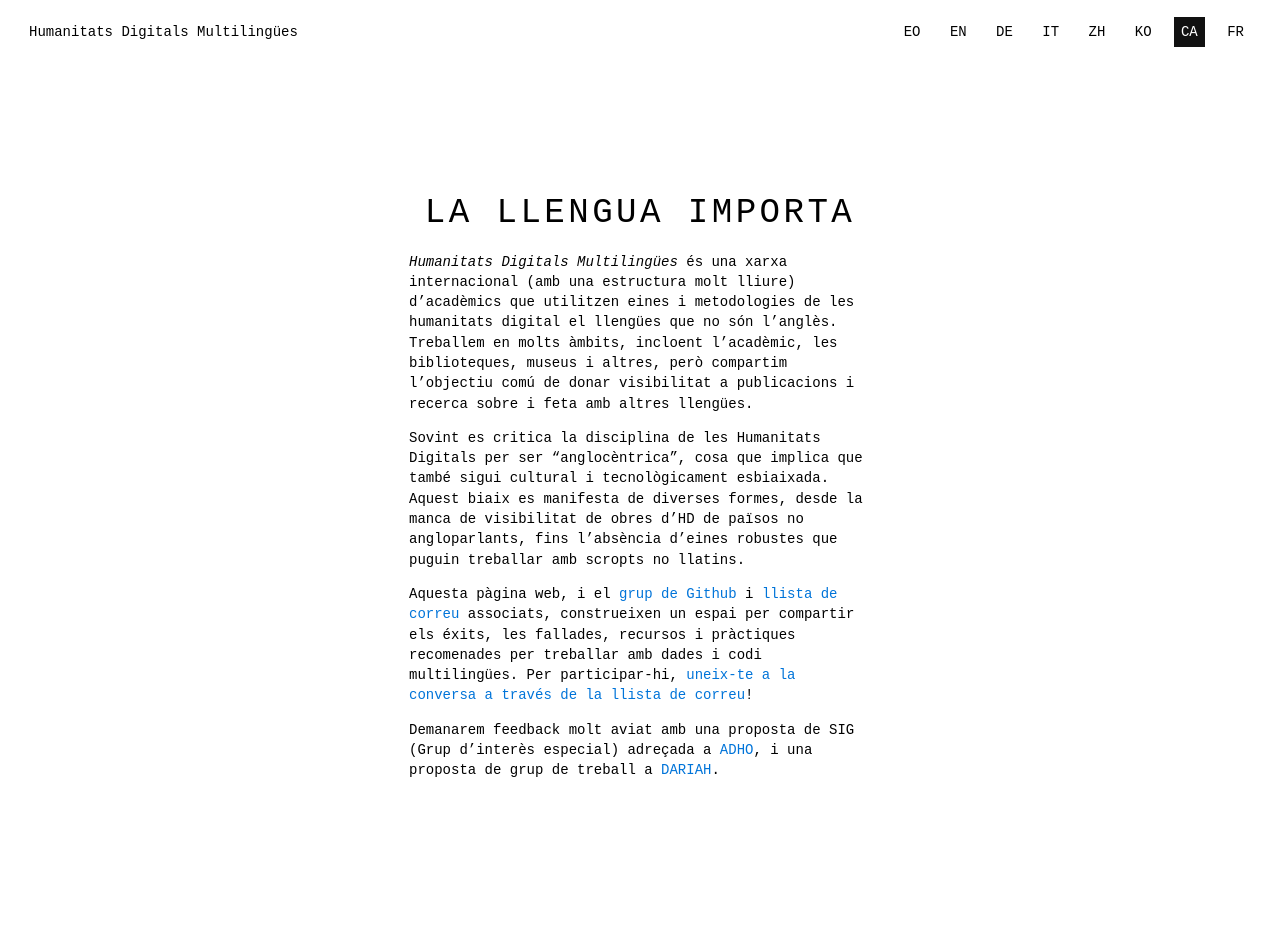
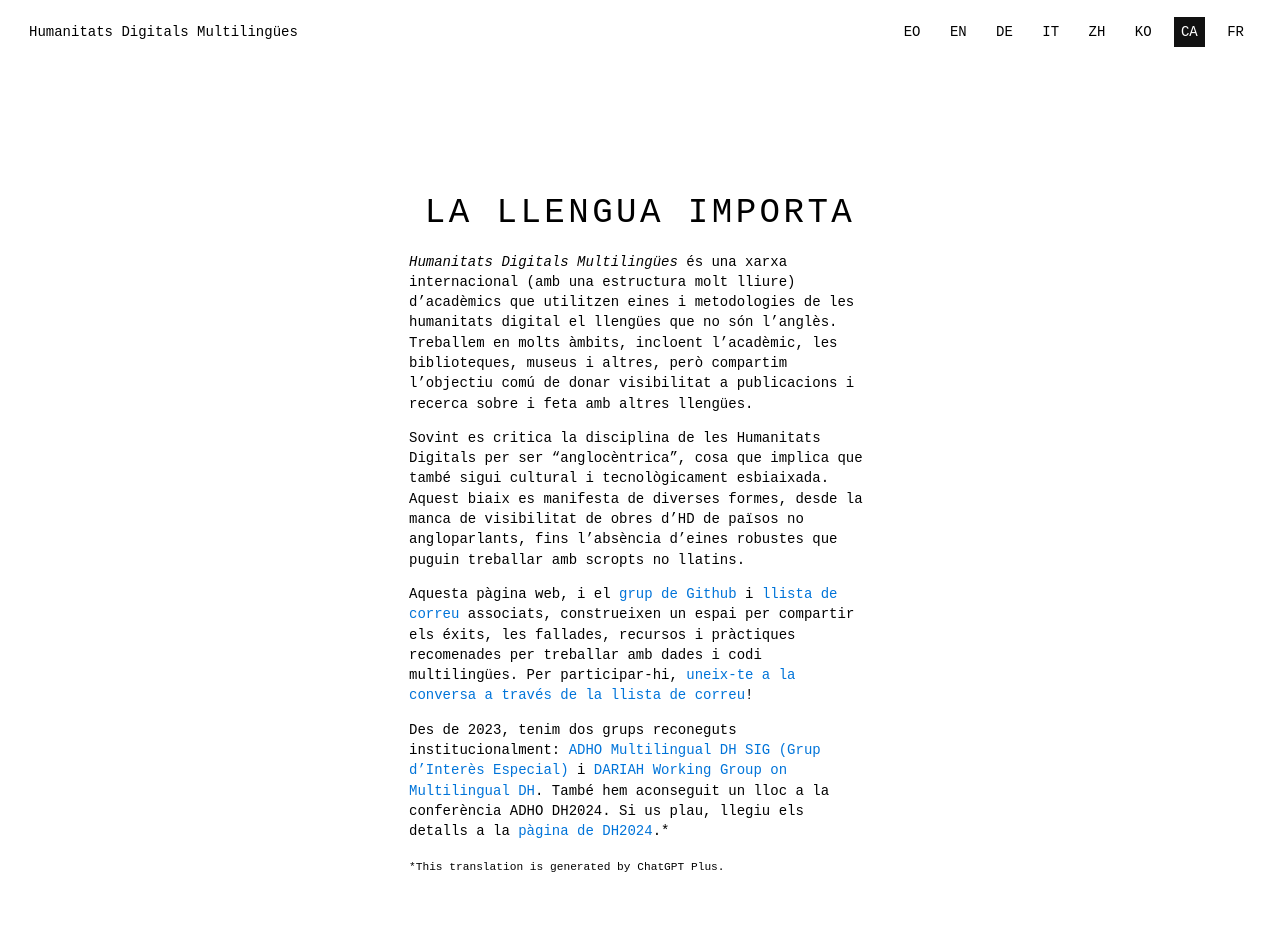
Before and after one commit to multilingual-dh/multilingual-dh.github.io, a Jekyll site: the page built from ca/index.md, in a window 1280 px wide. Built offline with Jekyll 4.4.1, drawn with Linux system fonts in a browser that asks for light colours; before the commit the page ends 900 px from its top, so only the background shows below that.

Commit message:
added info about dh2024

```diff
--- a/ca/index.md
+++ b/ca/index.md
@@ -12,4 +12,6 @@ Sovint es critica la disciplina de les Humanitats Digitals per ser "anglocèntri
 
 Aquesta pàgina web, i el [grup de Github](https://github.com/multilingual-dh) i [llista de correu](https://mailman.stanford.edu/mailman/listinfo/multilingual-dh) associats, construeixen un espai per compartir els éxits, les fallades, recursos i pràctiques recomenades per treballar amb dades i codi multilingües. Per participar-hi, [uneix-te a la conversa a través de la llista de correu](https://mailman.stanford.edu/mailman/listinfo/multilingual-dh)!
 
-Demanarem feedback molt aviat amb una proposta de SIG (Grup d'interès especial) adreçada a [ADHO](http://adho.org/), i una proposta de grup de treball a [DARIAH](https://www.dariah.eu/).
+Des de 2023, tenim dos grups reconeguts institucionalment: [ADHO Multilingual DH SIG (Grup d'Interès Especial)](https://adho.org/sigs/#multilingual-DH) i [DARIAH Working Group on Multilingual DH](https://multilingual.hypotheses.org/). També hem aconseguit un lloc a la conferència ADHO DH2024. Si us plau, llegiu els detalls a la [pàgina de DH2024](http://multilingualdh.org/en/dh2024/).*
+
+<small>*This translation is generated by ChatGPT Plus.</small>
```
